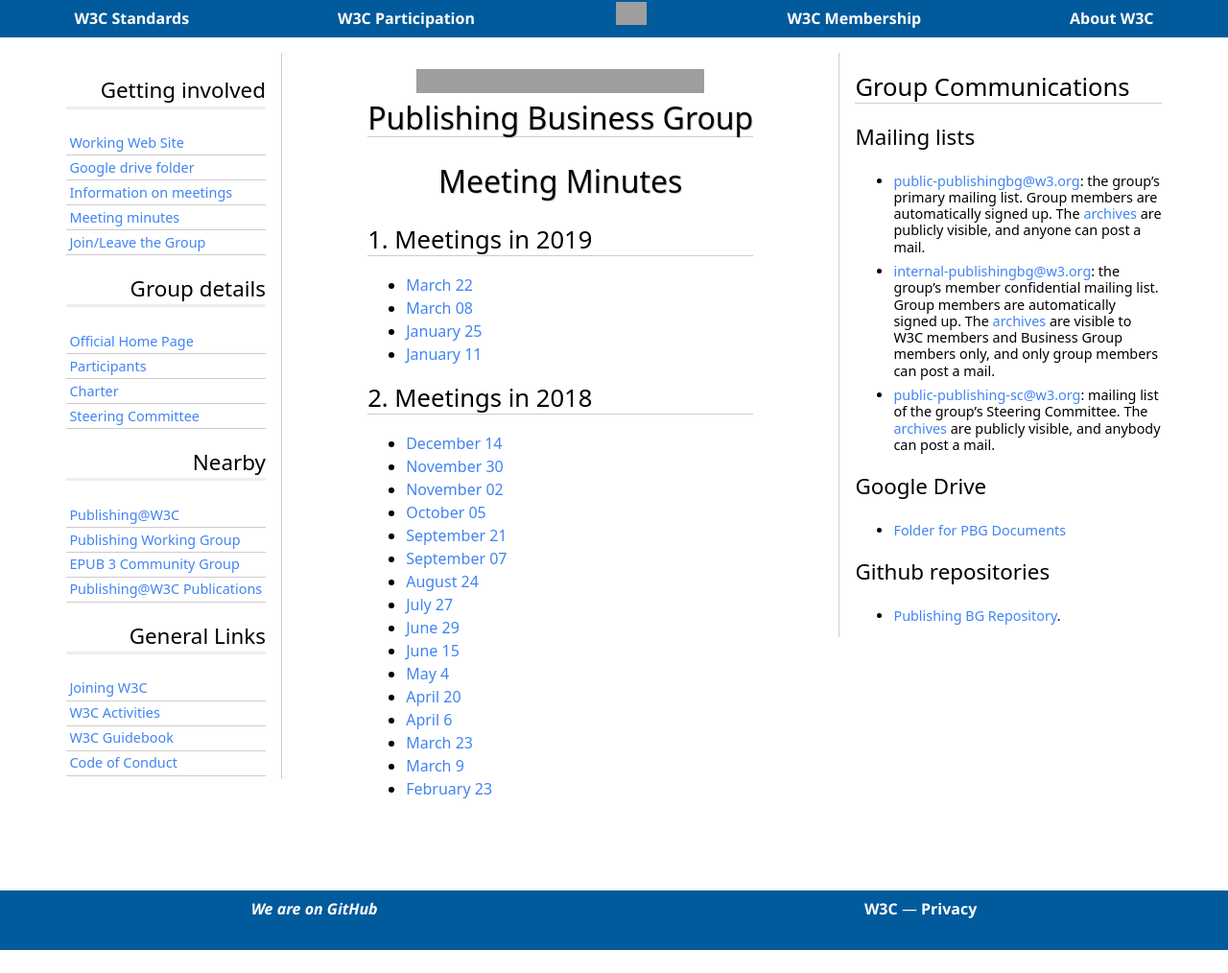
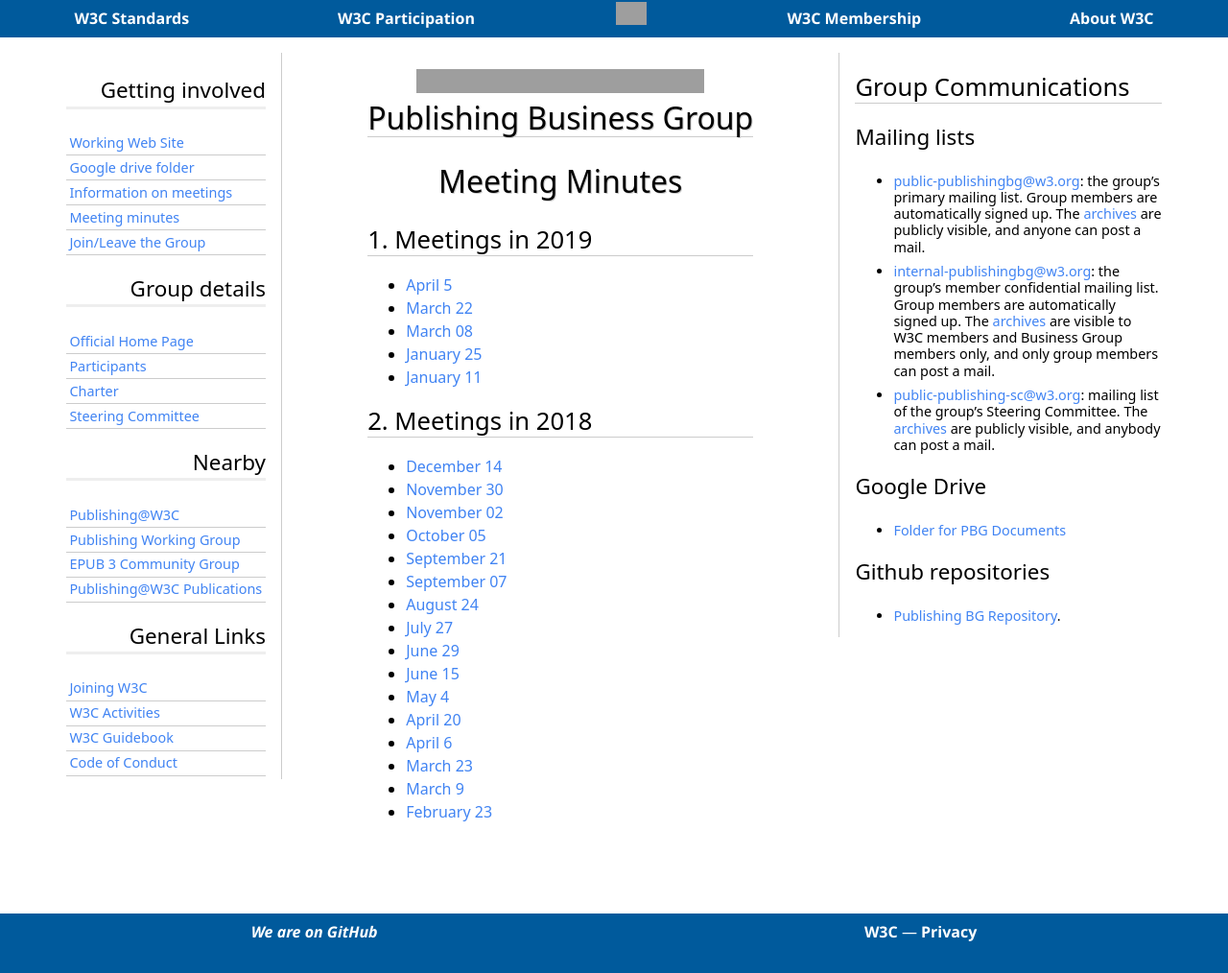
Before and after one commit to w3c/publ-bg, a Jekyll site: the page built from Steering_Committee/Meetings/index.md, in a window 1280 px wide. Shown: the whole page at 96% size. Built offline with Jekyll 4.4.1, drawn with Linux system fonts in a browser that asks for light colours; some web fonts are replaced; our own code applies the rules of GitHub Pages for plain Markdown files; before the commit the page ends 990 px from its top, so only the background shows below that; grey boxes are pictures that could not be loaded.

Commit message:
forgot to update the index page...

```diff
--- a/Steering_Committee/Meetings/index.md
+++ b/Steering_Committee/Meetings/index.md
@@ -5,6 +5,7 @@ layout: default
 # Meeting Minutes
 
 ## Meetings in 2019
+* [April 5](./2019/2019-04-05-pbgsc)
 * [March 22](./2019/2019-03-22-pbgsc)
 * [March 08](https://www.w3.org/2019/03/08-pbgsc-minutes.html)
 * [January 25](./2019/2019-01-25-pbgsc)
```
